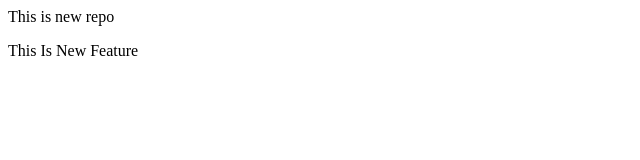
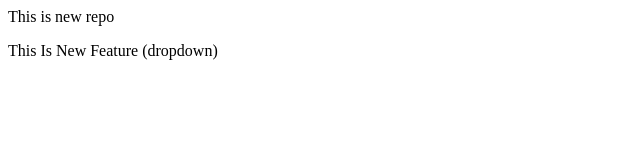
Before and after one commit to abdulrashid04517-eng/localrepo, a plain HTML site: page Local Repo/index.html in a window 1280 px wide. Shown: the full height of the page, 0-640 px from the left. Drawn offline with Linux system fonts and the light colour scheme.

Commit message:
add dropdown

```diff
--- a/Local Repo/index.html
+++ b/Local Repo/index.html
@@ -1,2 +1,2 @@
 <p>This is new repo</p>
-<p>This Is New Feature</p>
+<p>This Is New Feature (dropdown)</p>
```
